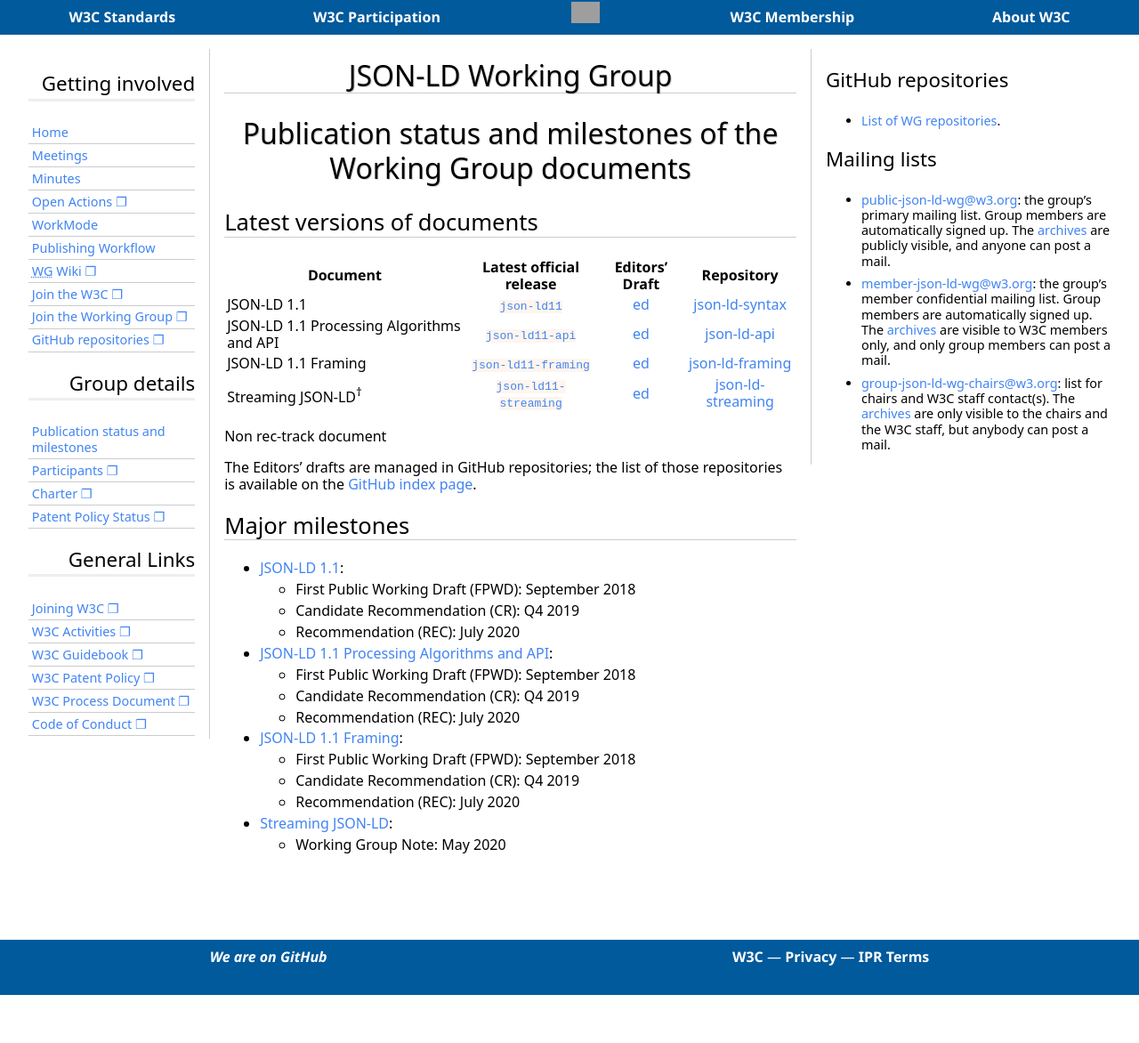
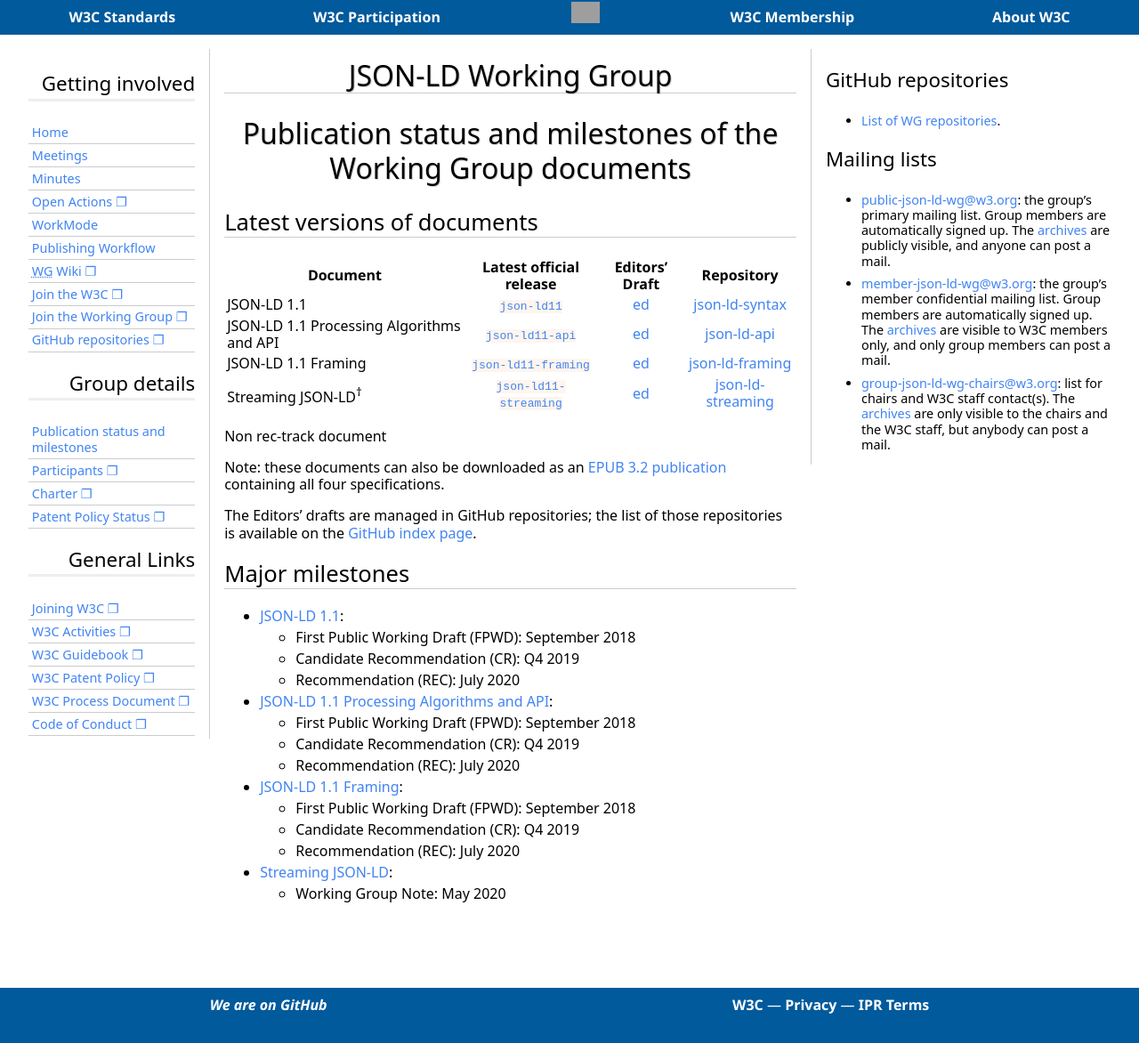
Before and after one commit to w3c/json-ld-wg, a Jekyll site: the page built from PublStatus.md, in a window 1280 px wide. Shown: the whole page at 89% size. Built offline with Jekyll 4.4.1, drawn with Linux system fonts in a browser that asks for light colours; some web fonts are replaced; our own code applies the rules of GitHub Pages for plain Markdown files; before the commit the page ends 1118 px from its top, so only the background shows below that; grey boxes are pictures that could not be loaded.

Commit message:
Updated the epub file, added a reference

```diff
--- a/PublStatus.md
+++ b/PublStatus.md
@@ -19,6 +19,9 @@ Non rec-track document
 {: .footer}
 <!-- <div data-apiary="specifications"></div> -->
 
+Note: these documents can also be downloaded as an [EPUB 3.2 publication](https://www.w3.org/2018/json-ld-wg/assets/json-ld-1.1.epub) containing all four specifications.
+
+
 The Editors’ drafts are managed in GitHub repositories; the list of those repositories is available on the [GitHub index page](https://github.com/search?q=topic%3Ajson-ld-wg+org%3Aw3c&type=Repositories).
 
 ## Major milestones
```
Also changed, not shown: 1 other file.
